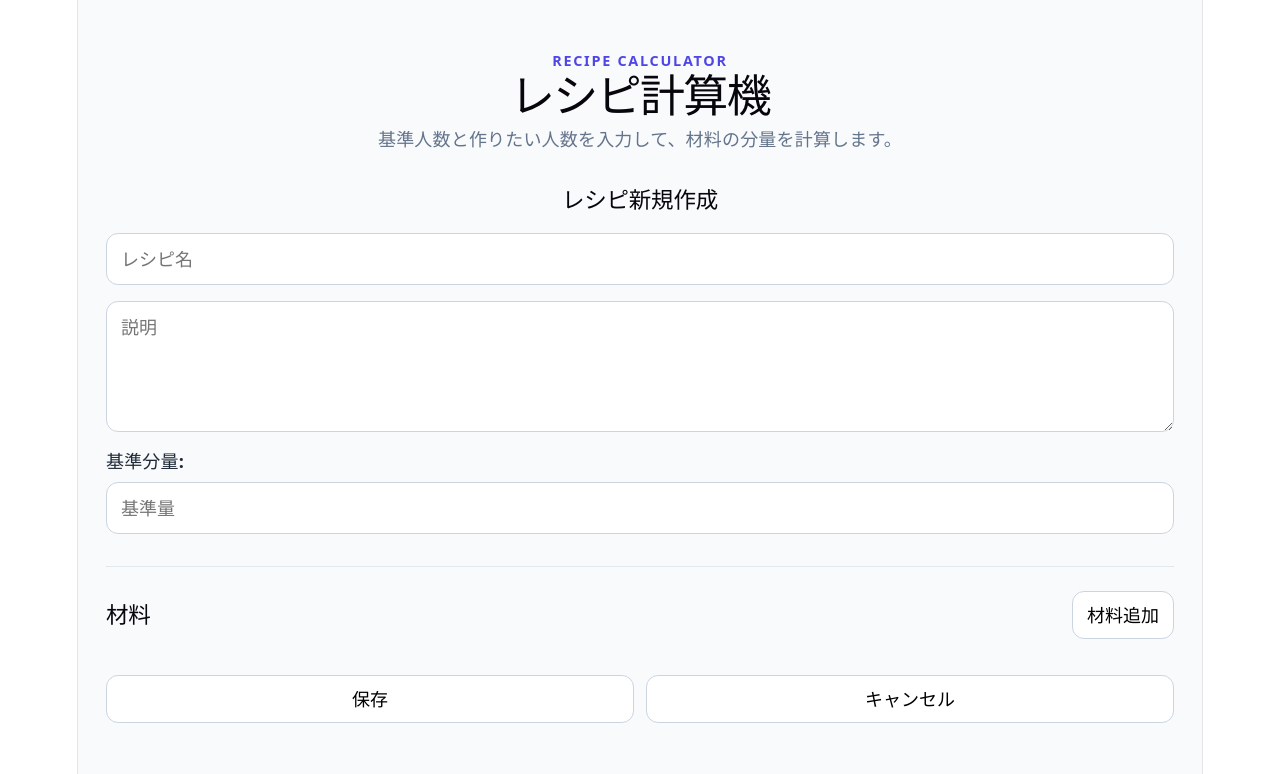
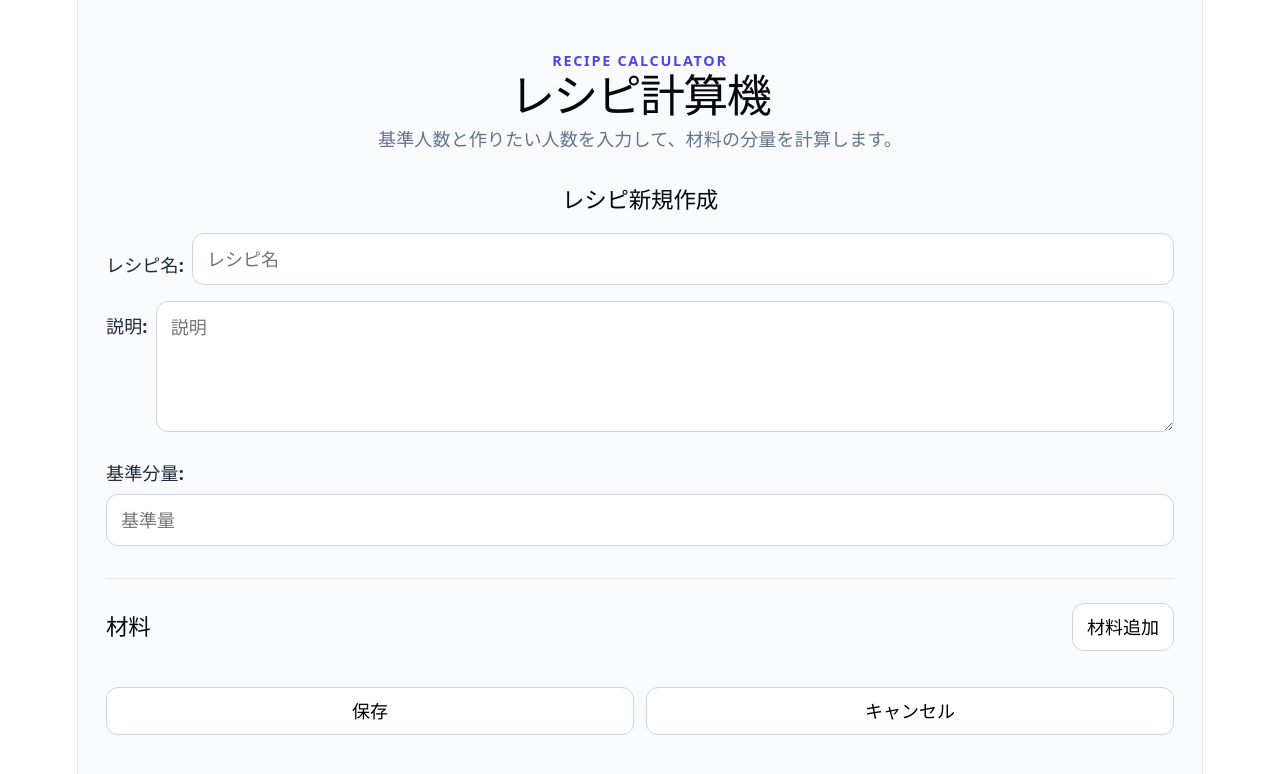
Before and after one commit to officeutq/recipe-calculator, a React (Vite) app: page / in a window 1280 px wide. Both pictures are taken after a click on the button "レシピ新規作成". Shown: the top 774 px of the page. Built offline with nearby package versions, Linux system fonts and the light colour scheme.

Commit message:
Adjust RecipeForm inline input row layout for new/edit

```diff
--- a/src/App.css
+++ b/src/App.css
@@ -87,6 +87,22 @@
   align-items: center;
   gap: 8px;
   flex-wrap: wrap;
+}
+
+.field--inline-top {
+  align-items: flex-start;
+}
+
+.recipe-form-inline-field .inline-label {
+  padding-top: 12px;
+}
+
+.recipe-form-inline-field textarea {
+  flex: 1 1 280px;
+}
+
+.recipe-form-inline-field input:not(.base-amount-input) {
+  flex: 1 1 280px;
 }
 
 .base-amount-input {
--- a/src/components/RecipeForm.tsx
+++ b/src/components/RecipeForm.tsx
@@ -100,11 +100,13 @@ function RecipeForm({ title, initialRecipe, onSave, onCancel, onDelete }: Recipe
       <h2 id="recipe-form-screen-title">{title}</h2>
 
       <div className="form-grid">
-        <label className="field">
+        <label className="field field--inline recipe-form-inline-field">
+          <span className="inline-label">レシピ名:</span>
           <input type="text" placeholder="レシピ名" value={name} onChange={(event) => setName(event.target.value)} />
         </label>
 
-        <label className="field">
+        <label className="field field--inline field--inline-top recipe-form-inline-field">
+          <span className="inline-label">説明:</span>
           <textarea
             placeholder="説明"
             value={description}
@@ -113,7 +115,7 @@ function RecipeForm({ title, initialRecipe, onSave, onCancel, onDelete }: Recipe
           />
         </label>
 
-        <label className="field field--inline">
+        <label className="field field--inline recipe-form-inline-field">
           <span className="inline-label">基準分量:</span>
           <input
             className="base-amount-input"
```
Also changed, not shown: 1 other file (tests, documents, lock files or other folders).
